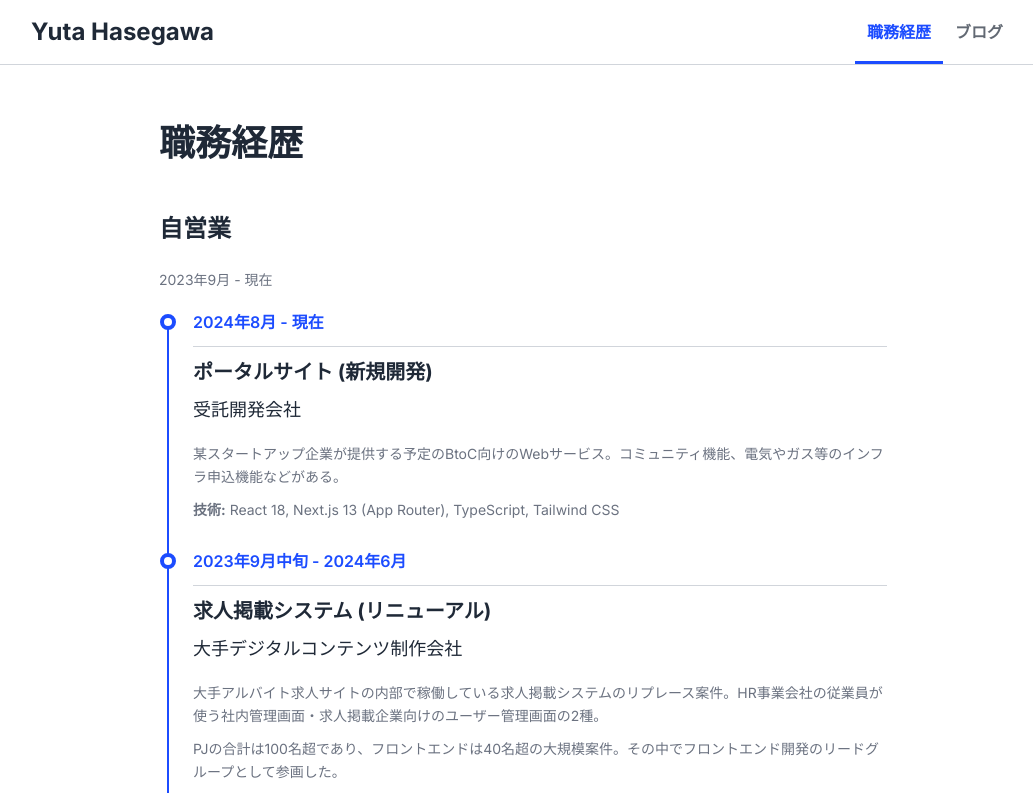
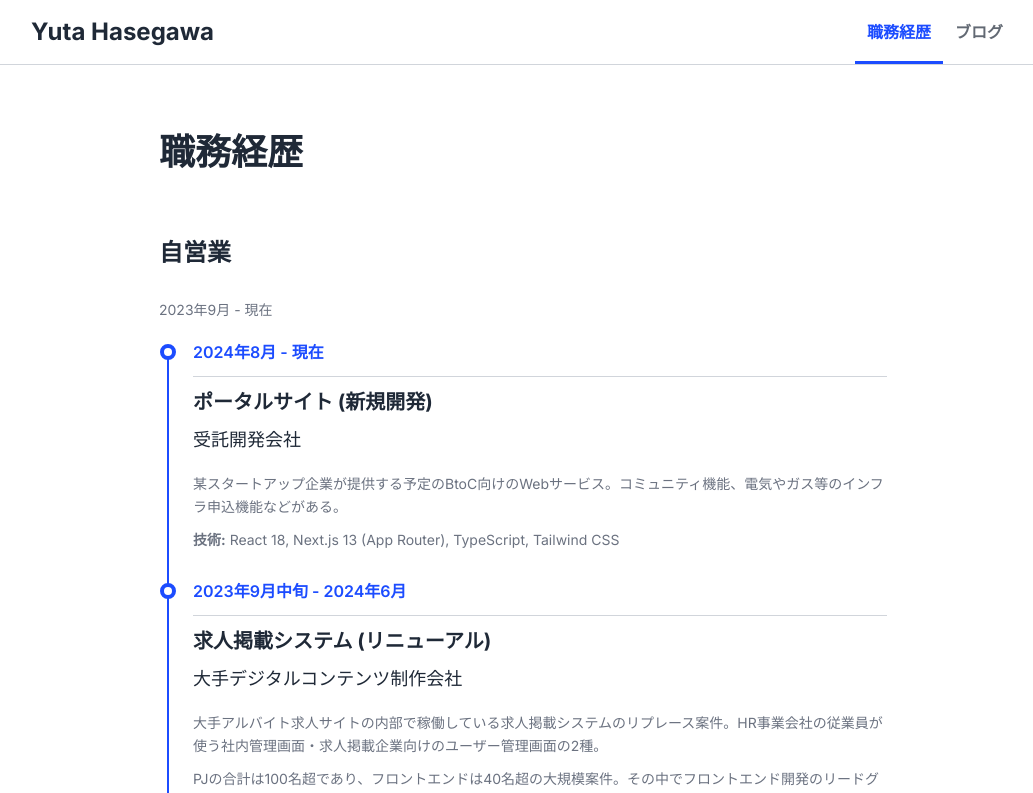
Before and after one commit to yha-1228/portfolio, a Next.js app: page /experience in a window 1280 px wide. Shown: the top 793 px of the page, without its empty margins (117-1150 px from the left). Built offline with nearby package versions, Linux system fonts and the light colour scheme.

Commit message:
feat: heading系の大きさをSPで小さく調整

```diff
--- a/src/components/skills.tsx
+++ b/src/components/skills.tsx
@@ -76,7 +76,7 @@ export default function Skills() {
       <div className="bg-gray-light-100 py-14">
         <Container>
           <Heading1>言語/FW等</Heading1>
-          <div className="space-y-10 sm:flex sm:space-x-8 sm:space-y-0 sm:[&>*]:w-1/3">
+          <div className="space-y-3 sm:flex sm:space-x-8 sm:space-y-0 sm:[&>*]:w-1/3">
             {(['fe', 'be', 'tools'] as SkillWord['category'][]).map(
               (category) => {
                 const filteredSkillWordsByCategory = skillWords.filter(
--- a/src/components/ui/styled/heading1.tsx
+++ b/src/components/ui/styled/heading1.tsx
@@ -9,7 +9,10 @@ const Heading1 = React.forwardRef<HTMLHeadingElement, Heading1Props>(
 
     return (
       <h1
-        className={clsx('mb-8 text-4xl font-bold leading-tight', className)}
+        className={clsx(
+          'mb-8 text-3xl font-bold leading-tight sm:text-4xl',
+          className,
+        )}
         {...restProps}
         ref={ref}
       />
--- a/src/components/ui/styled/heading2.tsx
+++ b/src/components/ui/styled/heading2.tsx
@@ -10,7 +10,7 @@ const Heading2 = React.forwardRef<HTMLHeadingElement, Heading2Props>(
     return (
       <h2
         className={clsx(
-          'mb-6 mt-12 text-2xl font-bold leading-tight',
+          'mb-6 mt-12 text-xl font-bold leading-tight sm:text-2xl',
           className,
         )}
         {...restProps}
--- a/src/components/ui/styled/heading3.tsx
+++ b/src/components/ui/styled/heading3.tsx
@@ -9,7 +9,10 @@ const Heading3 = React.forwardRef<HTMLHeadingElement, Heading3Props>(
 
     return (
       <h3
-        className={clsx('mb-5 mt-8 text-xl font-bold leading-tight', className)}
+        className={clsx(
+          'mb-5 mt-8 text-lg font-bold leading-tight sm:text-xl',
+          className,
+        )}
         {...restProps}
         ref={ref}
       />
```
